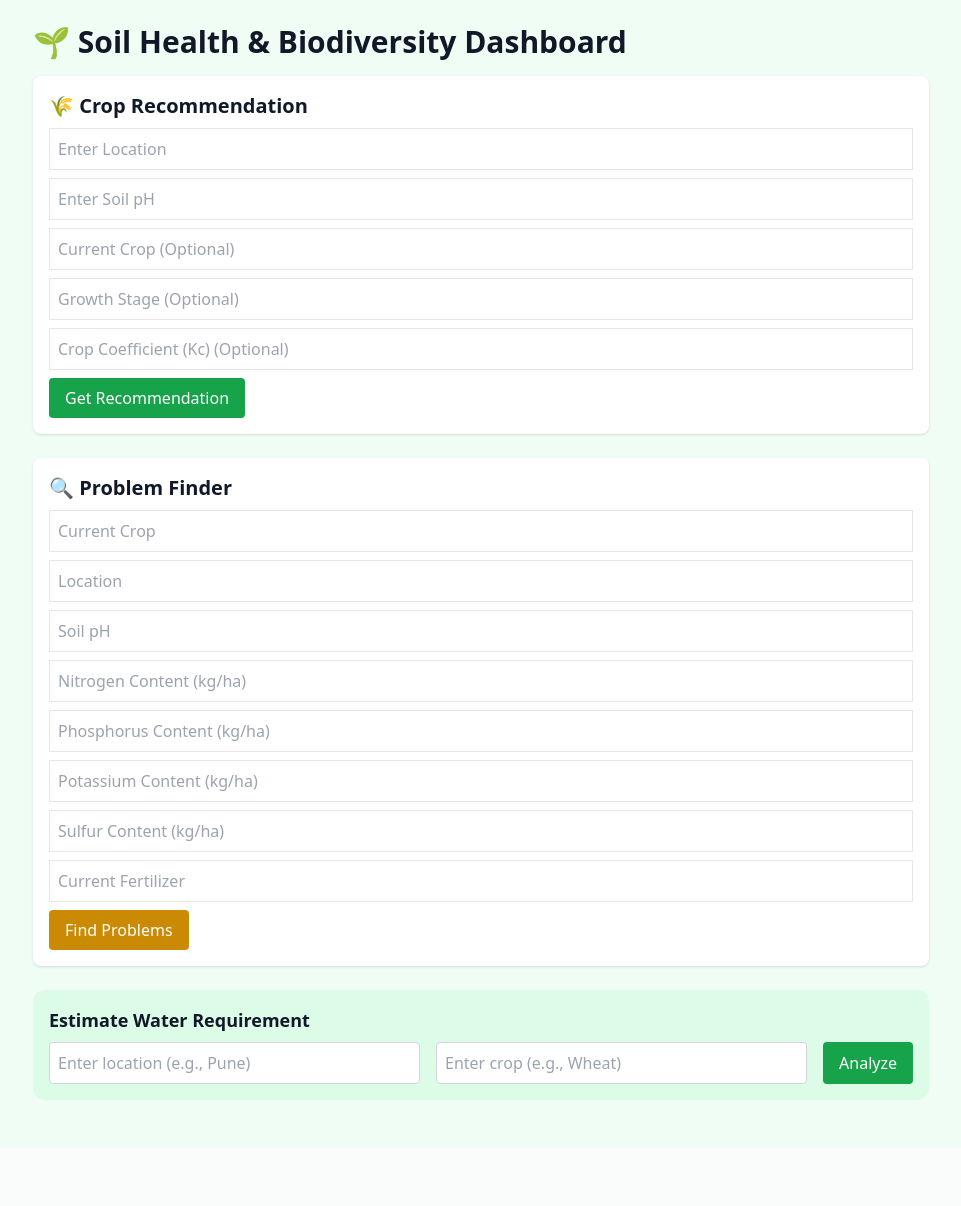
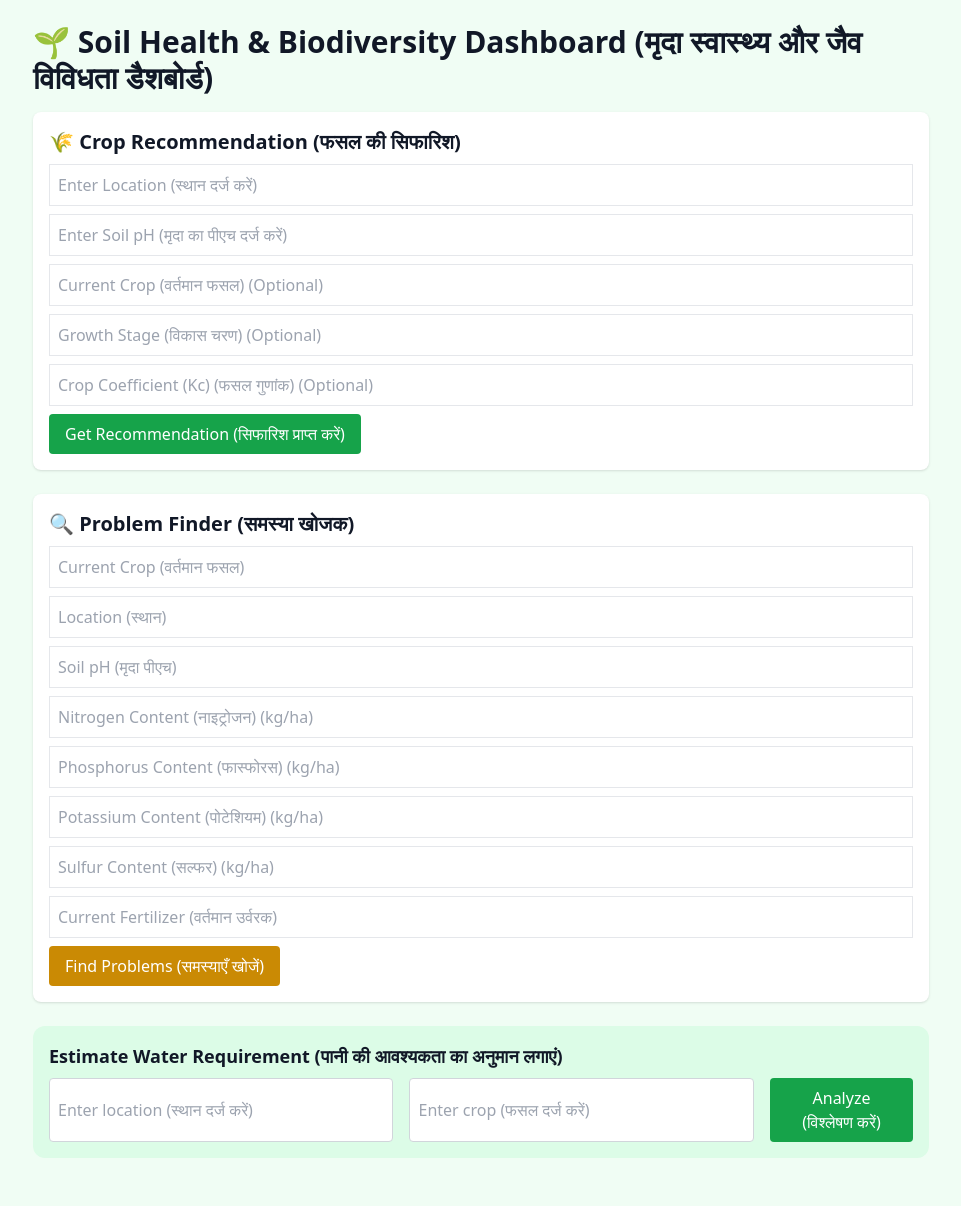
Before and after one commit to siddhi464/soil-health-dashboard, a Flask app: page / in a window 1280 px wide. Shown: the whole page, without its empty margins (159-1120 px from the left). Before the commit the page ends 1100 px from the top, so only its background shows below. Run offline with Flask 3, Linux system fonts and the light colour scheme; parts of the project's set-up code (start-up, migrations or seed data) failed here and were passed over; some libraries are stand-ins or nearby versions.

Commit message:
Update index.html

```diff
--- a/templates/index.html
+++ b/templates/index.html
@@ -7,127 +7,126 @@
 </head>
 <body class="bg-green-50 text-gray-900 font-sans p-6">
   <div class="max-w-4xl mx-auto">
-    <h1 class="text-3xl font-bold mb-4">🌱 Soil Health & Biodiversity Dashboard</h1>
+    <h1 class="text-3xl font-bold mb-4">🌱 Soil Health & Biodiversity Dashboard (मृदा स्वास्थ्य और जैव विविधता डैशबोर्ड)</h1>
 
 <!-- Crop Recommendation Form -->
 <form action="/get_crop_recommendation" method="POST" class="bg-white p-4 rounded-lg shadow mb-6">
-    <h2 class="text-xl font-semibold mb-2">🌾 Crop Recommendation</h2>
-    <input type="text" name="location" placeholder="Enter Location" class="border p-2 mb-2 w-full" required />
-    <input type="number" name="ph" placeholder="Enter Soil pH" step="0.01" class="border p-2 mb-2 w-full" required />
-    <input type="text" name="current_crop" placeholder="Current Crop (Optional)" class="border p-2 mb-2 w-full" />
-    <input type="text" name="stage" placeholder="Growth Stage (Optional)" class="border p-2 mb-2 w-full" />
-    <input type="number" step="0.01" name="kc" placeholder="Crop Coefficient (Kc) (Optional)" class="border p-2 mb-2 w-full" />
-    <button type="submit" class="bg-green-600 text-white px-4 py-2 rounded hover:bg-green-700">Get Recommendation</button>
+    <h2 class="text-xl font-semibold mb-2">🌾 Crop Recommendation (फसल की सिफारिश)</h2>
+    <input type="text" name="location" placeholder="Enter Location (स्थान दर्ज करें)" class="border p-2 mb-2 w-full" required />
+    <input type="number" name="ph" placeholder="Enter Soil pH (मृदा का पीएच दर्ज करें)" step="0.01" class="border p-2 mb-2 w-full" required />
+    <input type="text" name="current_crop" placeholder="Current Crop (वर्तमान फसल) (Optional)" class="border p-2 mb-2 w-full" />
+    <input type="text" name="stage" placeholder="Growth Stage (विकास चरण) (Optional)" class="border p-2 mb-2 w-full" />
+    <input type="number" step="0.01" name="kc" placeholder="Crop Coefficient (Kc) (फसल गुणांक) (Optional)" class="border p-2 mb-2 w-full" />
+    <button type="submit" class="bg-green-600 text-white px-4 py-2 rounded hover:bg-green-700">Get Recommendation (सिफारिश प्राप्त करें)</button>
 </form>
 
 <!-- Crop Recommendation Result -->
 {% if result %}
 <div class="bg-white p-4 rounded shadow mb-6">
-      <h2 class="text-xl font-bold mb-2">🌾 Recommended Crop: {{ result.crop }}</h2>
+  <h2 class="text-xl font-bold mb-2">🌾 Recommended Crop (अनुशंसित फसल): {{ result.crop }}</h2>
 
-      <p><strong>🌿 Microbial Biodiversity:</strong> {{ result.microbial_health }}</p>
+  <p><strong>🌿 Microbial Biodiversity (सूक्ष्म जैव विविधता):</strong> {{ result.microbial_health }}</p>
 
   <div class="mt-2">
-        <h3 class="text-lg font-semibold">🧪 Estimated Current Nutrient Levels (kg/ha):</h3>
+    <h3 class="text-lg font-semibold">🧪 Estimated Current Nutrient Levels (वर्तमान पोषक तत्व स्तर का अनुमान) (kg/ha):</h3>
     <ul class="ml-4 list-disc">
-          <li><strong>Nitrogen (N):</strong> {{ result.nutrients.N }}</li>
-          <li><strong>Phosphorus (P):</strong> {{ result.nutrients.P }}</li>
-          <li><strong>Potassium (K):</strong> {{ result.nutrients.K }}</li>
-          <li><strong>Sulfur (S):</strong> {{ result.nutrients.S }}</li>
+      <li><strong>Nitrogen (नाइट्रोजन):</strong> {{ result.nutrients.N }}</li>
+      <li><strong>Phosphorus (फास्फोरस):</strong> {{ result.nutrients.P }}</li>
+      <li><strong>Potassium (पोटेशियम):</strong> {{ result.nutrients.K }}</li>
+      <li><strong>Sulfur (सल्फर):</strong> {{ result.nutrients.S }}</li>
     </ul>
-        <p class="text-sm text-gray-500 italic mt-1">These values are estimated based on your soil pH and local conditions.</p>
+    <p class="text-sm text-gray-500 italic mt-1">These values are estimated based on your soil pH and local conditions. (ये मान आपके मृदा पीएच और स्थानीय परिस्थितियों पर आधारित हैं।)</p>
   </div>
 
   {% if result.weather %}
   <div class="mt-4">
-        <h3 class="text-lg font-semibold">🌦 Weather Data:</h3>
-        <p>Temperature: {{ result.weather.temperature }} °C</p>
-        <p>Humidity: {{ result.weather.humidity }} %</p>
-        <p>Rainfall: {{ result.weather.precip }} mm</p>
-        <p>Condition: {{ result.weather.condition }}</p>
+    <h3 class="text-lg font-semibold">🌦 Weather Data (मौसम डेटा):</h3>
+    <p>Temperature (तापमान): {{ result.weather.temperature }} °C</p>
+    <p>Humidity (आर्द्रता): {{ result.weather.humidity }} %</p>
+    <p>Rainfall (वर्षा): {{ result.weather.precip }} mm</p>
+    <p>Condition (स्थिति): {{ result.weather.condition }}</p>
   </div>
   {% endif %}
 
   <div class="mt-4">
-        <h3 class="text-lg font-semibold">🧠 Why this crop?</h3>
+    <h3 class="text-lg font-semibold">🧠 Why this crop? (यह फसल क्यों?)</h3>
     <p>{{ result.explanation }}</p>
   </div>
 
   <div class="mt-4">
-        <h3 class="text-lg font-semibold">🔁 Suggested Next Crop:</h3>
+    <h3 class="text-lg font-semibold">🔁 Suggested Next Crop (सुझाई गई अगली फसल):</h3>
     <p class="mb-1">{{ result.next_crop }}</p>
-        <p class="text-sm text-gray-500 italic">Selected based on nutrient rotation logic, soil pH, weather, and location to ensure long-term soil sustainability.</p>
+    <p class="text-sm text-gray-500 italic">Selected based on nutrient rotation logic, soil pH, weather, and location to ensure long-term soil sustainability. (लंबी अवधि की मृदा स्थिरता सुनिश्चित करने के लिए चयन किया गया।)</p>
   </div>
 </div>
 {% endif %}
 
 <!-- Problem Finder Form -->
 <form action="/problem-finder" method="POST" class="bg-white p-4 rounded-lg shadow">
-      <h2 class="text-xl font-semibold mb-2">🔍 Problem Finder</h2>
-      <input type="text" name="current_crop" placeholder="Current Crop" class="border p-2 mb-2 w-full" required />
-      <input type="text" name="location" placeholder="Location" class="border p-2 mb-2 w-full" required />
-      <input type="number" name="ph" placeholder="Soil pH" step="0.01" class="border p-2 mb-2 w-full" required />
-      <input type="number" name="nitrogen" placeholder="Nitrogen Content (kg/ha)" class="border p-2 mb-2 w-full" step="0.01" required>
-      <input type="number" name="phosphorus" placeholder="Phosphorus Content (kg/ha)" class="border p-2 mb-2 w-full" step="0.01" required>
-      <input type="number" name="potassium" placeholder="Potassium Content (kg/ha)" class="border p-2 mb-2 w-full" step="0.01" required>
-      <input type="number" name="sulfur" placeholder="Sulfur Content (kg/ha)" class="border p-2 mb-2 w-full" step="0.01" required>
-      <input type="text" name="fertilizer" placeholder="Current Fertilizer" class="border p-2 mb-2 w-full" required />
-      <button type="submit" class="bg-yellow-600 text-white px-4 py-2 rounded">Find Problems</button>
+  <h2 class="text-xl font-semibold mb-2">🔍 Problem Finder (समस्या खोजक)</h2>
+  <input type="text" name="current_crop" placeholder="Current Crop (वर्तमान फसल)" class="border p-2 mb-2 w-full" required />
+  <input type="text" name="location" placeholder="Location (स्थान)" class="border p-2 mb-2 w-full" required />
+  <input type="number" name="ph" placeholder="Soil pH (मृदा पीएच)" step="0.01" class="border p-2 mb-2 w-full" required />
+  <input type="number" name="nitrogen" placeholder="Nitrogen Content (नाइट्रोजन) (kg/ha)" class="border p-2 mb-2 w-full" step="0.01" required>
+  <input type="number" name="phosphorus" placeholder="Phosphorus Content (फास्फोरस) (kg/ha)" class="border p-2 mb-2 w-full" step="0.01" required>
+  <input type="number" name="potassium" placeholder="Potassium Content (पोटेशियम) (kg/ha)" class="border p-2 mb-2 w-full" step="0.01" required>
+  <input type="number" name="sulfur" placeholder="Sulfur Content (सल्फर) (kg/ha)" class="border p-2 mb-2 w-full" step="0.01" required>
+  <input type="text" name="fertilizer" placeholder="Current Fertilizer (वर्तमान उर्वरक)" class="border p-2 mb-2 w-full" required />
+  <button type="submit" class="bg-yellow-600 text-white px-4 py-2 rounded">Find Problems (समस्याएँ खोजें)</button>
 </form>
 
 <!-- Problem Finder Output -->
 {% if fertilizer_result %}
 <div class="bg-white p-4 mt-4 rounded shadow">
-      <h2 class="text-xl font-semibold mb-2">🩺 Diagnosis Result</h2>
+  <h2 class="text-xl font-semibold mb-2">🩺 Diagnosis Result (निदान परिणाम)</h2>
 
   {% if fertilizer_result.diagnosis.issues %}
   <ul class="list-disc pl-6 text-gray-800">
     {% for issue in fertilizer_result.diagnosis.issues %}
     <li class="mb-3">
-          <strong>🥼 Nutrient:</strong> {{ issue.nutrient }}<br>
-          <strong>🧪 Expected:</strong> {{ issue.expected }} | <strong>Actual:</strong> {{ issue.actual }}<br>
-          <strong>⚠️ Problem:</strong> {{ issue.problem }}<br>
-          <strong>🧭 Cause:</strong> {{ issue.cause }}<br>
-          <strong>💡 Solution:</strong> {{ issue.solution }}<br>
-          <strong>🌱 Suggested Fertilizer:</strong> {{ issue.better_fertilizer }}
+      <strong>🥼 Nutrient (पोषक तत्व):</strong> {{ issue.nutrient }}<br>
+      <strong>🧪 Expected (अपेक्षित):</strong> {{ issue.expected }} | <strong>Actual (वास्तविक):</strong> {{ issue.actual }}<br>
+      <strong>⚠️ Problem (समस्या):</strong> {{ issue.problem }}<br>
+      <strong>🧭 Cause (कारण):</strong> {{ issue.cause }}<br>
+      <strong>💡 Solution (समाधान):</strong> {{ issue.solution }}<br>
+      <strong>🌱 Suggested Fertilizer (सुझाया गया उर्वरक):</strong> {{ issue.better_fertilizer }}
     </li>
     {% endfor %}
   </ul>
   {% else %}
-      <p class="text-green-600 font-medium">✅ Analysis Completed!</p>
+  <p class="text-green-600 font-medium">✅ Analysis Completed! (विश्लेषण पूरा हुआ!)</p>
   {% endif %}
 
   {% if fertilizer_result.web_result %}
   <div class="mt-4">
-        <h3 class="text-lg font-semibold">🧫 Recommended Fertilizer</h3>
-        <p><strong>🔄 From:</strong> {{ fertilizer_result.web_result.current_fertilizer or "Urea" }}</p>
-        <p><strong>➡️ To:</strong> {{ fertilizer_result.web_result.recommended_fertilizer or "Not specified" }}</p>
+    <h3 class="text-lg font-semibold">🧫 Recommended Fertilizer (अनुशंसित उर्वरक)</h3>
+    <p><strong>🔄 From (से):</strong> {{ fertilizer_result.web_result.current_fertilizer or "Urea" }}</p>
+    <p><strong>➡️ To (तक):</strong> {{ fertilizer_result.web_result.recommended_fertilizer or "Not specified" }}</p>
   </div>
 
   <div class="mt-4">
-        <h3 class="text-lg font-semibold">🌿 Suggested Next Crop</h3>
+    <h3 class="text-lg font-semibold">🌿 Suggested Next Crop (सुझाई गई अगली फसल)</h3>
     <p>{{ fertilizer_result.web_result.next_crop or "Not available" }}</p>
   </div>
 
   {% if fertilizer_result.web_result.best_fertilizer %}
   <div class="mt-4">
-        <h3 class="text-lg font-semibold">🥇 Best Fertilizer from Database</h3>
+    <h3 class="text-lg font-semibold">🥇 Best Fertilizer from Database (डेटाबेस से सर्वोत्तम उर्वरक)</h3>
     <ul class="ml-4 list-disc">
-        <li><strong>Name:</strong> {{ fertilizer_result.web_result.best_fertilizer.name or "N/A" }}</li>
+      <li><strong>Name (नाम):</strong> {{ fertilizer_result.web_result.best_fertilizer.name or "N/A" }}</li>
       <li><strong>N (%):</strong> {{ fertilizer_result.web_result.best_fertilizer.N or "N/A" }}</li>
       <li><strong>P<sub>2</sub>O<sub>5</sub> (%):</strong> {{ fertilizer_result.web_result.best_fertilizer.P or "N/A" }}</li>
       <li><strong>K<sub>2</sub>O (%):</strong> {{ fertilizer_result.web_result.best_fertilizer.K or "N/A" }}</li>
-        <li><strong>Category:</strong> {{ fertilizer_result.web_result.best_fertilizer.category or "N/A" }}</li>
-        <li><strong>Use:</strong> {{ fertilizer_result.web_result.best_fertilizer.use or "N/A" }}</li>
+      <li><strong>Category (श्रेणी):</strong> {{ fertilizer_result.web_result.best_fertilizer.category or "N/A" }}</li>
+      <li><strong>Use (उपयोग):</strong> {{ fertilizer_result.web_result.best_fertilizer.use or "N/A" }}</li>
     </ul>
   </div>
   {% endif %}
   {% endif %}
 
-
   {% if fertilizer_result.dosage_recommendation %}
   <div class="mt-4">
-        <h3 class="text-lg font-semibold">🧬 Smart Fertilizer Recommendation</h3>
+    <h3 class="text-lg font-semibold">🧬 Smart Fertilizer Recommendation (स्मार्ट उर्वरक सिफारिश)</h3>
     <ul class="ml-4 list-disc">
       {% for key, value in fertilizer_result.dosage_recommendation.items() %}
       <li><strong>{{ key }}:</strong> {{ value }}</li>
@@ -138,7 +137,7 @@
 
   {% if fertilizer_result.adjusted_dosage %}
   <div class="mt-4">
-        <h3 class="text-lg font-semibold">⚖️ Adjusted Fertilizer Dosage</h3>
+    <h3 class="text-lg font-semibold">⚖️ Adjusted Fertilizer Dosage (समायोजित उर्वरक मात्रा)</h3>
     <ul class="ml-4 list-disc">
       {% for key, value in fertilizer_result.adjusted_dosage.items() %}
       <li><strong>{{ key }}:</strong> {{ value }}</li>
@@ -147,16 +146,15 @@
   </div>
   {% endif %}
 </div>
-
 {% endif %}
 
 <!-- Water Requirement Form -->
 <form method="POST" action="/water-requirement" class="my-6 p-4 bg-green-100 rounded-xl">
-    <h2 class="text-lg font-semibold mb-2">Estimate Water Requirement</h2>
+  <h2 class="text-lg font-semibold mb-2">Estimate Water Requirement (पानी की आवश्यकता का अनुमान लगाएं)</h2>
   <div class="flex flex-col sm:flex-row gap-4">
-      <input type="text" name="location" placeholder="Enter location (e.g., Pune)" class="p-2 rounded border border-gray-300 w-full sm:w-1/2" required>
-      <input type="text" name="crop" placeholder="Enter crop (e.g., Wheat)" class="p-2 rounded border border-gray-300 w-full sm:w-1/2" required>
-      <button type="submit" class="px-4 py-2 bg-green-600 text-white rounded">Analyze</button>
+    <input type="text" name="location" placeholder="Enter location (स्थान दर्ज करें)" class="p-2 rounded border border-gray-300 w-full sm:w-1/2" required>
+    <input type="text" name="crop" placeholder="Enter crop (फसल दर्ज करें)" class="p-2 rounded border border-gray-300 w-full sm:w-1/2" required>
+    <button type="submit" class="px-4 py-2 bg-green-600 text-white rounded">Analyze (विश्लेषण करें)</button>
   </div>
 </form>
 
@@ -164,7 +162,7 @@
 {% if water_plot %}
 <div class="my-4">
   <h3 class="text-md font-semibold mb-2">
-      Water Requirement Plot for {{ crop }} ({{ stage }} stage, Kc={{ kc }}) in {{ location }}
+    Water Requirement Plot (पानी की आवश्यकता ग्राफ) for {{ crop }} ({{ stage }} stage, Kc={{ kc }}) in {{ location }}
   </h3>
   <img src="{{ url_for('static', filename=water_plot) }}" alt="Water Requirement Plot" class="w-full rounded shadow">
 </div>
```
Lines whose indentation alone changed are shown as unchanged.
